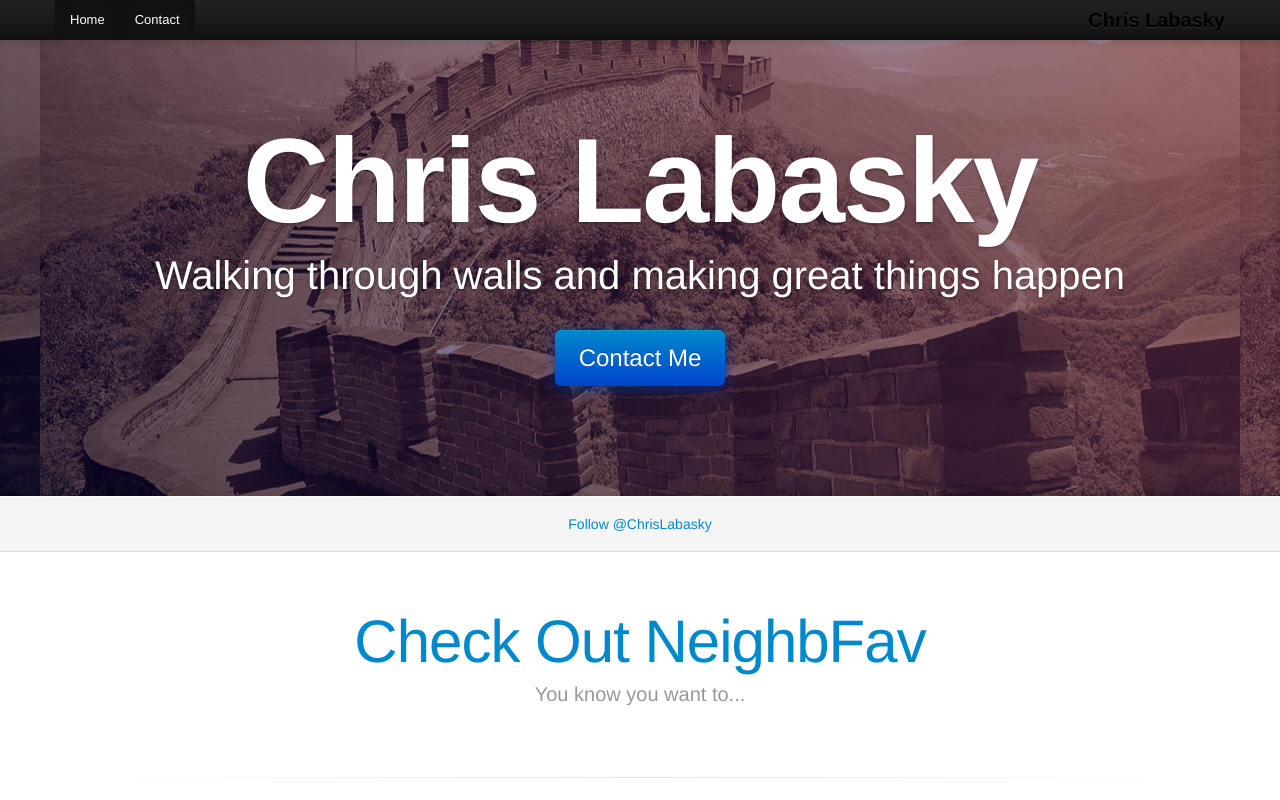
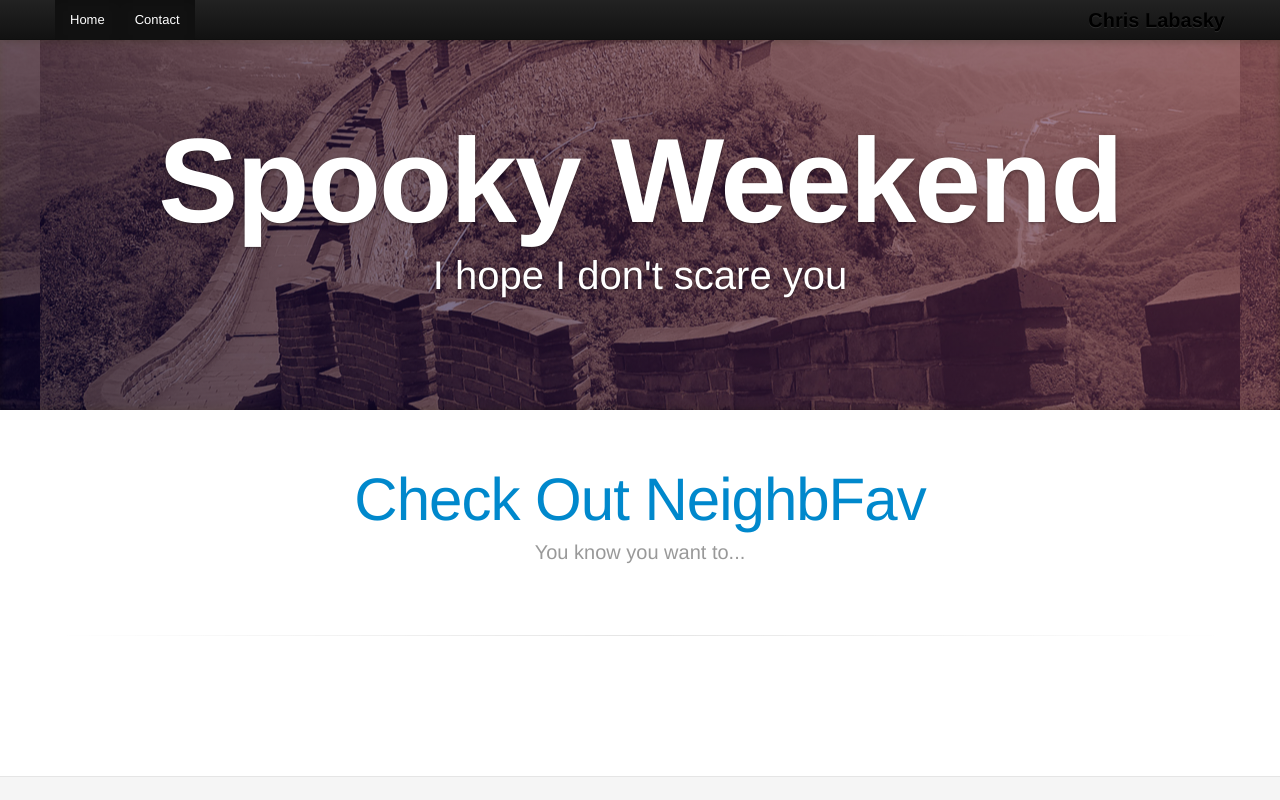
Before and after one commit to zmaurais/spooky, a plain HTML site: page index.html in a window 1280 px wide. Shown: the top 800 px of the page. Drawn offline with Linux system fonts and the light colour scheme.

Commit message:
Changed the main content

```diff
--- a/index.html
+++ b/index.html
@@ -2,7 +2,7 @@
 <html lang="en">
   <head>
     <meta charset="utf-8">
-    <title>Chris Labasky</title>
+    <title>Spooky Weekend</title>
     <meta name="viewport" content="width=device-width, initial-scale=1.0">
     <meta name="description" content="">
     <meta name="author" content="">
@@ -57,22 +57,13 @@
 
 <div class="jumbotron masthead">
   <div class="container">
-    <h1>Chris Labasky</h1>
-    <p>Walking through walls and making great things happen</p>
-    <p><a href="mailto:chris@neighbfav.com" class="btn btn-primary btn-large" >Contact Me</a></p>
+    <h1>Spooky Weekend</h1>
+    <p>I hope I don't scare you</p>
 
   </div>
 </div>
 
-<div class="bs-docs-social">
-  <div class="container">
-    <ul class="bs-docs-social-buttons">
-      <li>
-<a href="https://twitter.com/ChrisLabasky" class="twitter-follow-button" data-show-count="false" data-size="large">Follow @ChrisLabasky</a>
-<script>!function(d,s,id){var js,fjs=d.getElementsByTagName(s)[0];if(!d.getElementById(id)){js=d.createElement(s);js.id=id;js.src="//platform.twitter.com/widgets.js";fjs.parentNode.insertBefore(js,fjs);}}(document,"script","twitter-wjs");</script>
-    </ul>
-  </div>
-</div>
+
 
 <div class="container">
 
```
